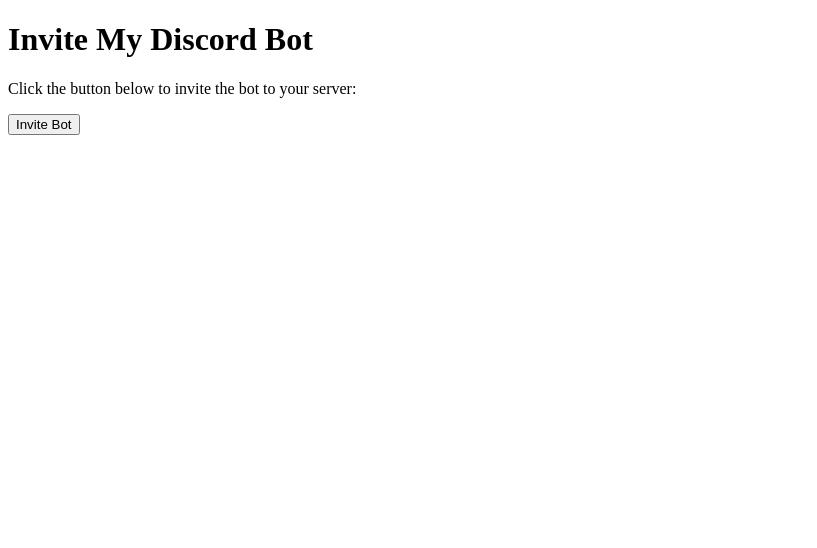
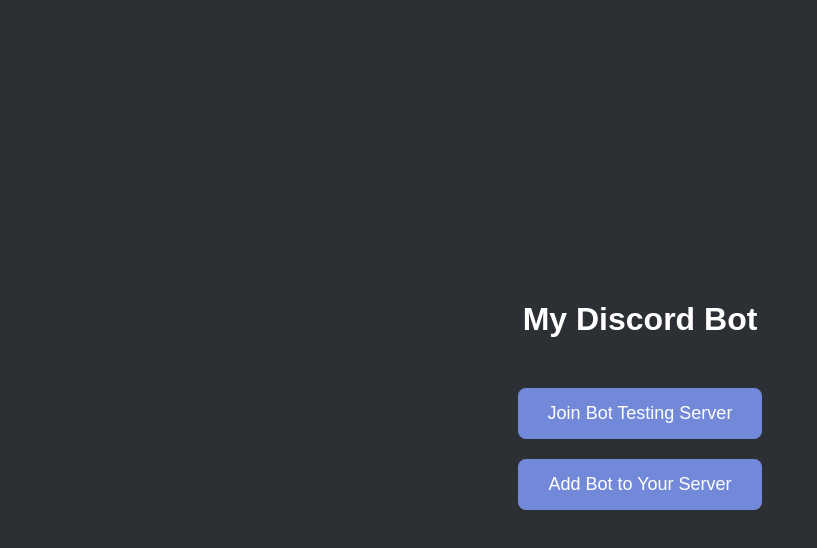
Before and after one commit to Wyv1/Cynthia, a plain HTML site: page sss.html in a window 1280 px wide. Shown: the whole page, without its empty margins (0-817 px from the left). Drawn offline with Linux system fonts and the light colour scheme.

Commit message:
sss.html update
just a update to add some cool stuff too

```diff
--- a/sss.html
+++ b/sss.html
@@ -2,13 +2,53 @@
 <html lang="en">
 <head>
   <meta charset="UTF-8" />
-  <title>Invite My Discord Bot</title>
+  <meta name="viewport" content="width=device-width, initial-scale=1" />
+  <title>Bot Links</title>
+  <style>
+    body {
+      font-family: Arial, sans-serif;
+      background: #2c2f33;
+      color: #fff;
+      display: flex;
+      flex-direction: column;
+      align-items: center;
+      justify-content: center;
+      height: 100vh;
+      margin: 0;
+    }
+    h1 {
+      margin-bottom: 40px;
+    }
+    button {
+      background-color: #7289da;
+      border: none;
+      padding: 15px 30px;
+      margin: 10px;
+      color: white;
+      font-size: 18px;
+      border-radius: 8px;
+      cursor: pointer;
+      transition: background-color 0.3s ease;
+    }
+    button:hover {
+      background-color: #5b6eae;
+    }
+    a {
+      text-decoration: none;
+      color: inherit;
+      display: inline-block;
+    }
+  </style>
 </head>
 <body>
-  <h1>Invite My Discord Bot</h1>
-  <p>Click the button below to invite the bot to your server:</p>
-  <a href="https://discord.com/oauth2/authorize?client_id=1376441065770323978&scope=bot%20applications.commands&permissions=0" target="_blank">
-    <button>Invite Bot</button>
+  <h1>My Discord Bot</h1>
+
+  <a href="https://discord.gg/YOUR_SERVER_INVITE" target="_blank" rel="noopener noreferrer">
+    <button>Join Bot Testing Server</button>
+  </a>
+
+  <a href="https://discord.com/oauth2/authorize?client_id=1376441065770323978&scope=bot%20applications.commands&permissions=274878225920" target="_blank" rel="noopener noreferrer">
+    <button>Add Bot to Your Server</button>
   </a>
 </body>
 </html>
```
